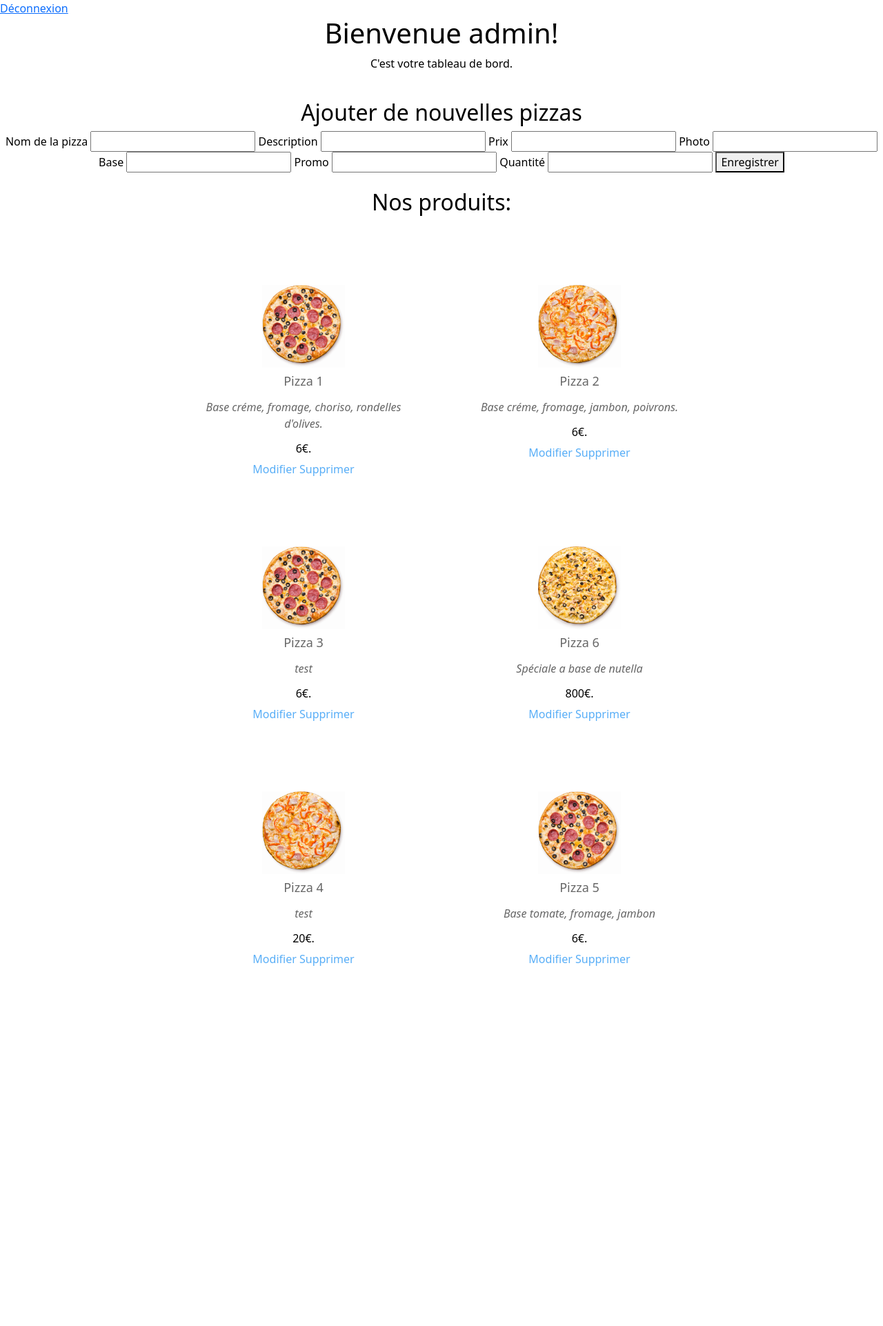
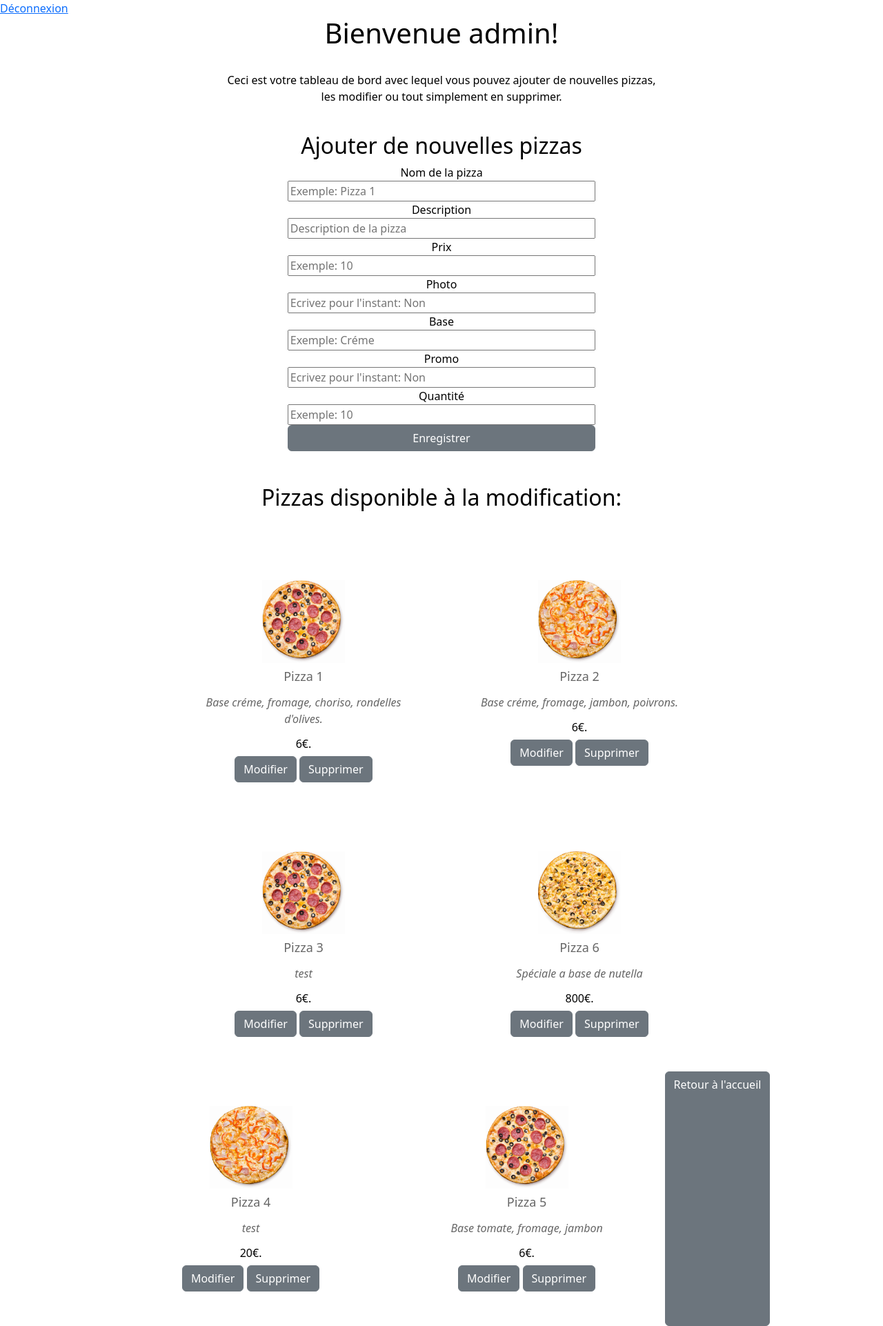
Before and after one commit to CedricBaude/pizza_rapido, a PHP site: page /back.php in a window 1280 px wide. Shown: the whole page at 69% size. Before the commit the page ends 1400 px from the top, so only its background shows below. Run offline with PHP 8.4, Linux system fonts and the light colour scheme; a user stored in the database is signed in; data comes from the database, SQL or seed files in the repository.

Commit message:
maj update product

```diff
--- a/back.php
+++ b/back.php
@@ -56,33 +56,35 @@ require('include/head.php');
 <body>
 	<a href="logout.php">Déconnexion</a>
 	<div class="sucess">
-		<h1>Bienvenue <?php echo $_SESSION['name_user']; ?>!</h1>
-		<p>C'est votre tableau de bord.</p><br>
+		<h1>Bienvenue <?php echo $_SESSION['name_user']; ?>!</h1> <br>
+		<p>Ceci est votre tableau de bord avec lequel vous pouvez ajouter de nouvelles pizzas, <br>les modifier ou tout simplement en supprimer.</p><br>
 		<h2> Ajouter de nouvelles pizzas </h2>
-		<form method="post">
+		<div class="container form_add_pizza">
+			<form method="post" class="add_pizza">
 				<label for="name_pizza">Nom de la pizza</label>
-			<input type="text" name="name_pizza" id="name_pizza">
+				<input type="text" name="name_pizza" id="name_pizza" placeholder="Exemple: Pizza 1">
 
 				<label for="description_pizza">Description</label>
-			<input type="text" name="description_pizza" id="description_pizza">
+				<input type="text" name="description_pizza" id="description_pizza" placeholder="Description de la pizza">
 
 				<label for="price_pizza">Prix</label>
-			<input type="text" name="price_pizza" id="price_pizza">
+				<input type="text" name="price_pizza" id="price_pizza" placeholder="Exemple: 10">
 
 				<label for="img_pizza">Photo</label>
-			<input type="text" name="img_pizza" id="img_pizza">
+				<input type="text" name="img_pizza" id="img_pizza" placeholder="Ecrivez pour l'instant: Non">
 
 				<label for="base_pizza">Base</label>
-			<input type="text" name="base_pizza" id="base_pizza">
+				<input type="text" name="base_pizza" id="base_pizza" placeholder="Exemple: Créme">
 
 				<label for="promo_pizza">Promo</label>
-			<input type="text" name="promo_pizza" id="promo_pizza">
+				<input type="text" name="promo_pizza" id="promo_pizza" placeholder="Ecrivez pour l'instant: Non"">
 
-			<label for="quantity_pizza">Quantité</label>
-			<input type="text" name="quantity_pizza" id="quantity_pizza">
+				<label for=" quantity_pizza">Quantité</label>
+				<input type="text" name="quantity_pizza" id="quantity_pizza" placeholder="Exemple: 10">
 
-			<button>Enregistrer</button>
+				<button type="button" class="btn btn-secondary">Enregistrer</button>
 			</form>
+		</div>
 		<br>
 
 		<?php
@@ -103,8 +105,8 @@ require('include/head.php');
 
 		require_once('settings/close.php');
 		?>
-
-		<h2 class="titre_2">Nos produits:</h2>
+		<br>
+		<h2 class="titre_2">Pizzas disponible à la modification:</h2>
 
 		<div class="container product_pizza">
 
@@ -125,12 +127,13 @@ require('include/head.php');
 						<?= $produit['price_pizza'] ?>€.
 					</div>
 					<div class="edit_pizza">
-					<a href="update.php?id_pizza=<?= $produit['id_pizza'] ?>">Modifier</a> <a href="delete.php?id_pizza=<?= $produit['id_pizza'] ?>">Supprimer</a>
+						<a class="btn btn-secondary" href="update.php?id_pizza=<?= $produit['id_pizza'] ?>">Modifier</a> <a class="btn btn-secondary" href="delete.php?id_pizza=<?= $produit['id_pizza'] ?>">Supprimer</a>
 					</div>
 				</div>
 			<?php
 			}
 			?>
+			<a class="btn btn-secondary" href="index.php" role="button">Retour à l'accueil</a>
 		</div>
 
 
--- a/css/style.css
+++ b/css/style.css
@@ -161,6 +161,17 @@ p.errorMessage {
     color: black;
     border-radius: 3px;
 }
+.form_add_pizza{
+    display: flex;
+    justify-content: center;
+}
+
+.add_pizza{
+    display: flex;
+    flex-direction: column;
+    width: 40%;
+    justify-content: center;
+}
 
 .product_pizza {
     display: flex;
@@ -168,6 +179,9 @@ p.errorMessage {
     flex-wrap: wrap;
     justify-content: center;
     margin-top: 50px;
+}
+.product_pizza a {
+    color: white;
 }
 
 .card_pizza {
```
Also changed, not shown: update.php (+16 -15 lines). Lines whose indentation alone changed are shown as unchanged.
